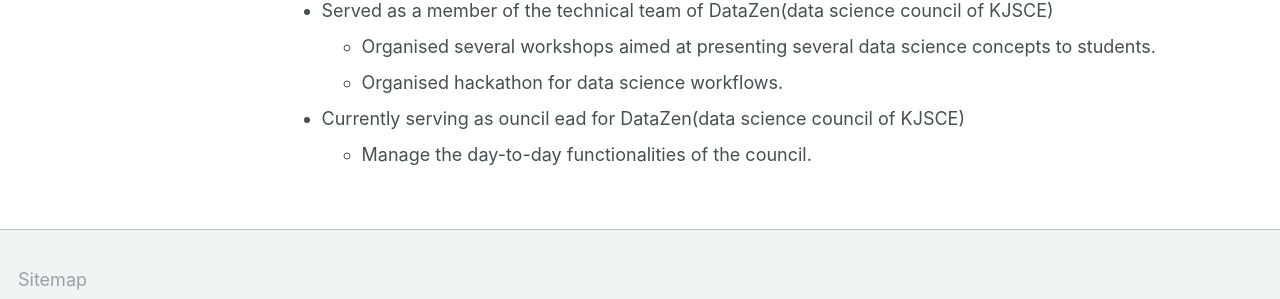
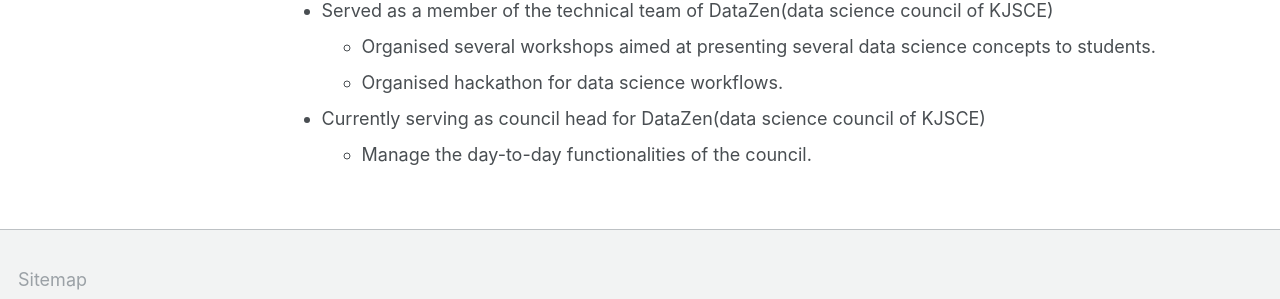
Before and after one commit to nishant42491/nishant42491.github.io, a Jekyll site: the page built from _pages/cv.md, in a window 1280 px wide and 900 px high, scrolled down 1341 px. Shown: the part 516-815 px from the top of the window. Built offline with Jekyll 4.4.1, drawn with Linux system fonts in a browser that asks for light colours.

Commit message:
Update cv.md

```diff
--- a/_pages/cv.md
+++ b/_pages/cv.md
@@ -67,5 +67,5 @@
   * Organised several workshops aimed at presenting several data science concepts to students.
   * Organised hackathon for data science workflows.
 
-* Currently serving as ouncil ead for DataZen(data science council of KJSCE)
+* Currently serving as council head for DataZen(data science council of KJSCE)
   * Manage the day-to-day functionalities of the council.
```
